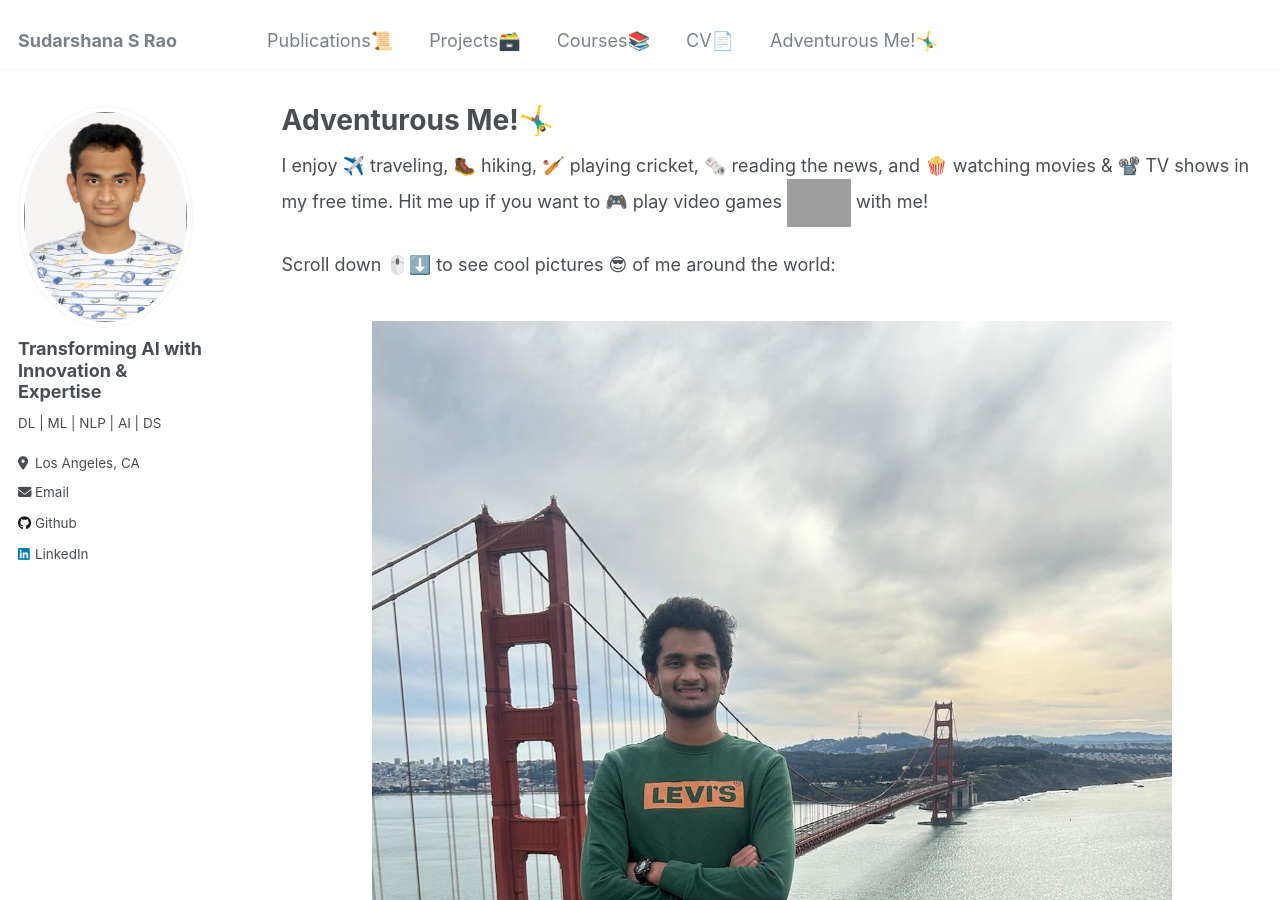
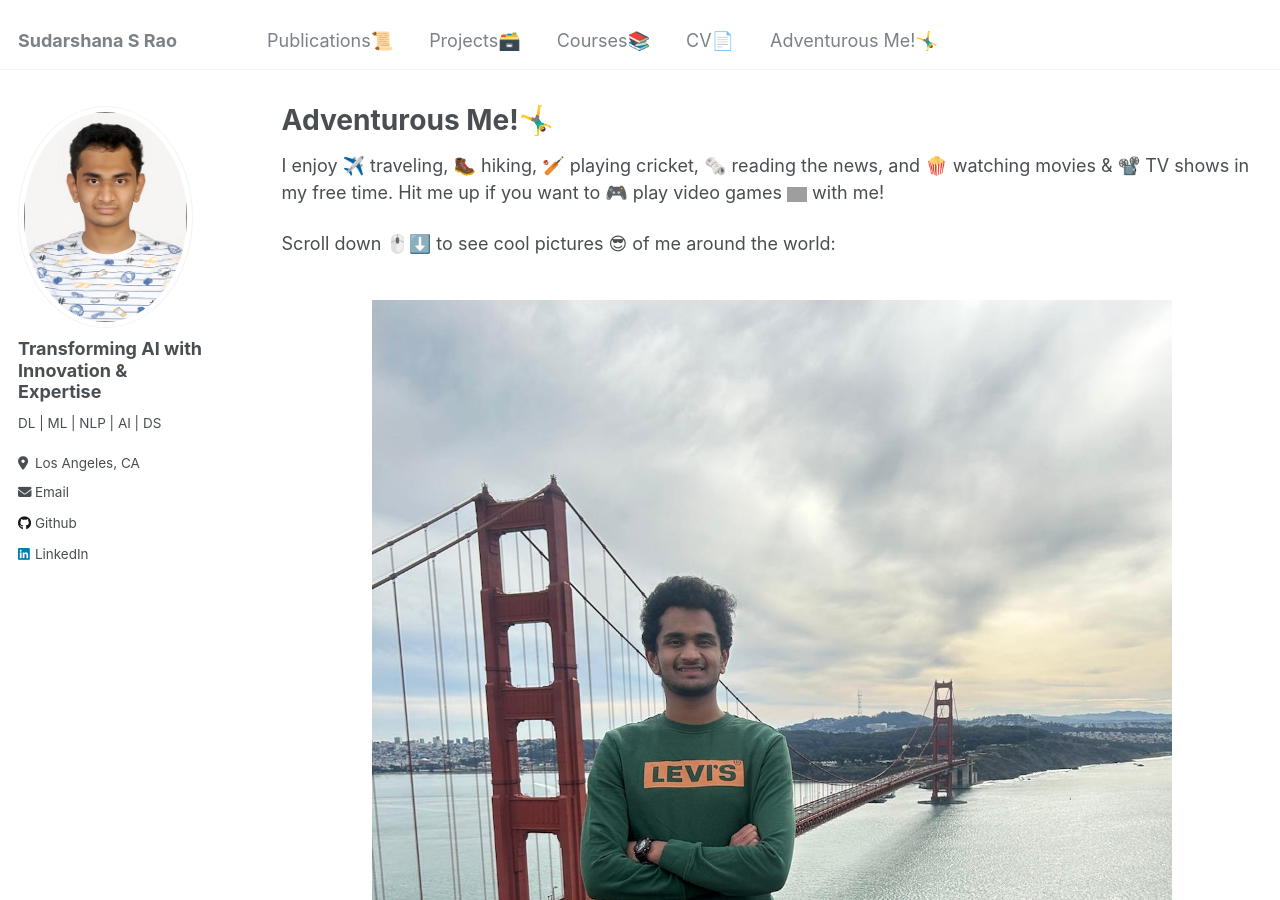
Before and after one commit to SudarshanaSRao/SudarshanaSRao.github.io, a Jekyll site: the page built from _pages/personal.md, in a window 1280 px wide and 900 px high. Built offline with Jekyll 4.4.1, drawn with Linux system fonts in a browser that asks for light colours; grey boxes are pictures that could not be loaded.

Commit message:
Update personal.md

```diff
--- a/_pages/personal.md
+++ b/_pages/personal.md
@@ -9,7 +9,7 @@
 
 {% include base_path %}
 
-I enjoy ✈️ traveling, 🥾 hiking, 🏏 playing cricket, 🗞️ reading the news, and 🍿 watching movies & 📽️ TV shows in my free time. Hit me up if you want to 🎮 play video games <a href="https://emoji.gg/emoji/3139_Xbox"><img src="https://cdn3.emoji.gg/emojis/3139_Xbox.png" width="64px" height="64px" alt="Xbox"></a> with me!
+I enjoy ✈️ traveling, 🥾 hiking, 🏏 playing cricket, 🗞️ reading the news, and 🍿 watching movies & 📽️ TV shows in my free time. Hit me up if you want to 🎮 play video games <a href="https://emoji.gg/emoji/3139_Xbox"><img src="https://cdn3.emoji.gg/emojis/3139_Xbox.png" width="20px" height="20px" alt="Xbox"></a> with me!
 
 Scroll down 🖱️⬇️ to see cool pictures 😎 of me around the world:
 
```
